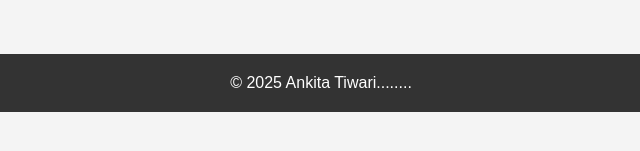
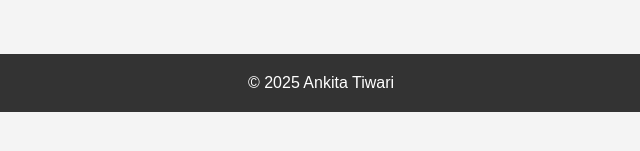
Before and after one commit to ankita200328/Portfolia_new, a plain HTML site: page PortFolio/index.html in a window 1280 px wide. Shown: the part 589-740 px from the top of the page, 319-959 px from the left. Drawn offline with Linux system fonts and the light colour scheme.

Commit message:
remove dot

```diff
--- a/PortFolio/index.html
+++ b/PortFolio/index.html
@@ -56,7 +56,7 @@
   </section>
 
   <footer>
-    <p>&copy; 2025 Ankita Tiwari........</p>
+    <p>&copy; 2025 Ankita Tiwari</p>
   </footer>
 
 </body>
```
